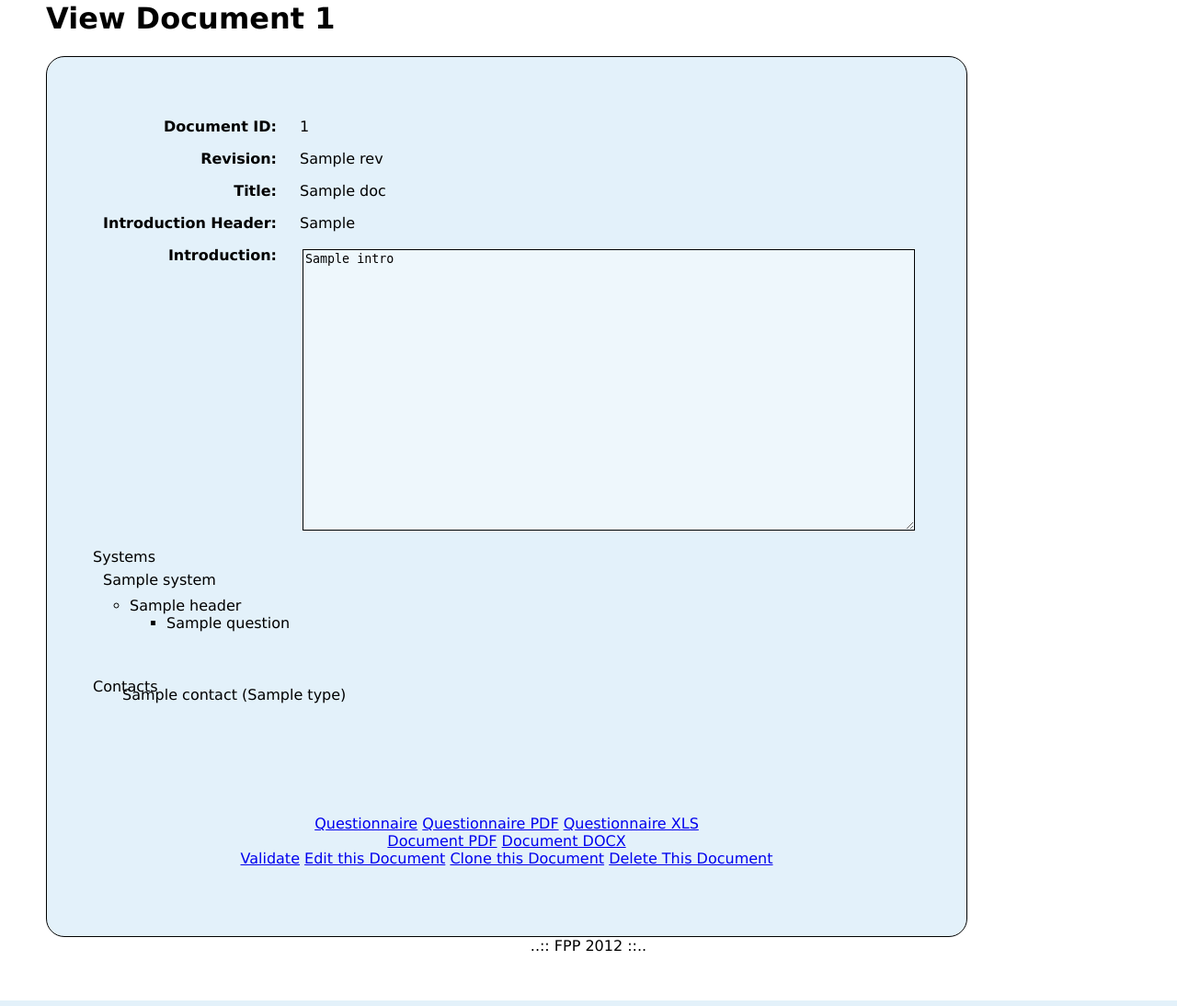
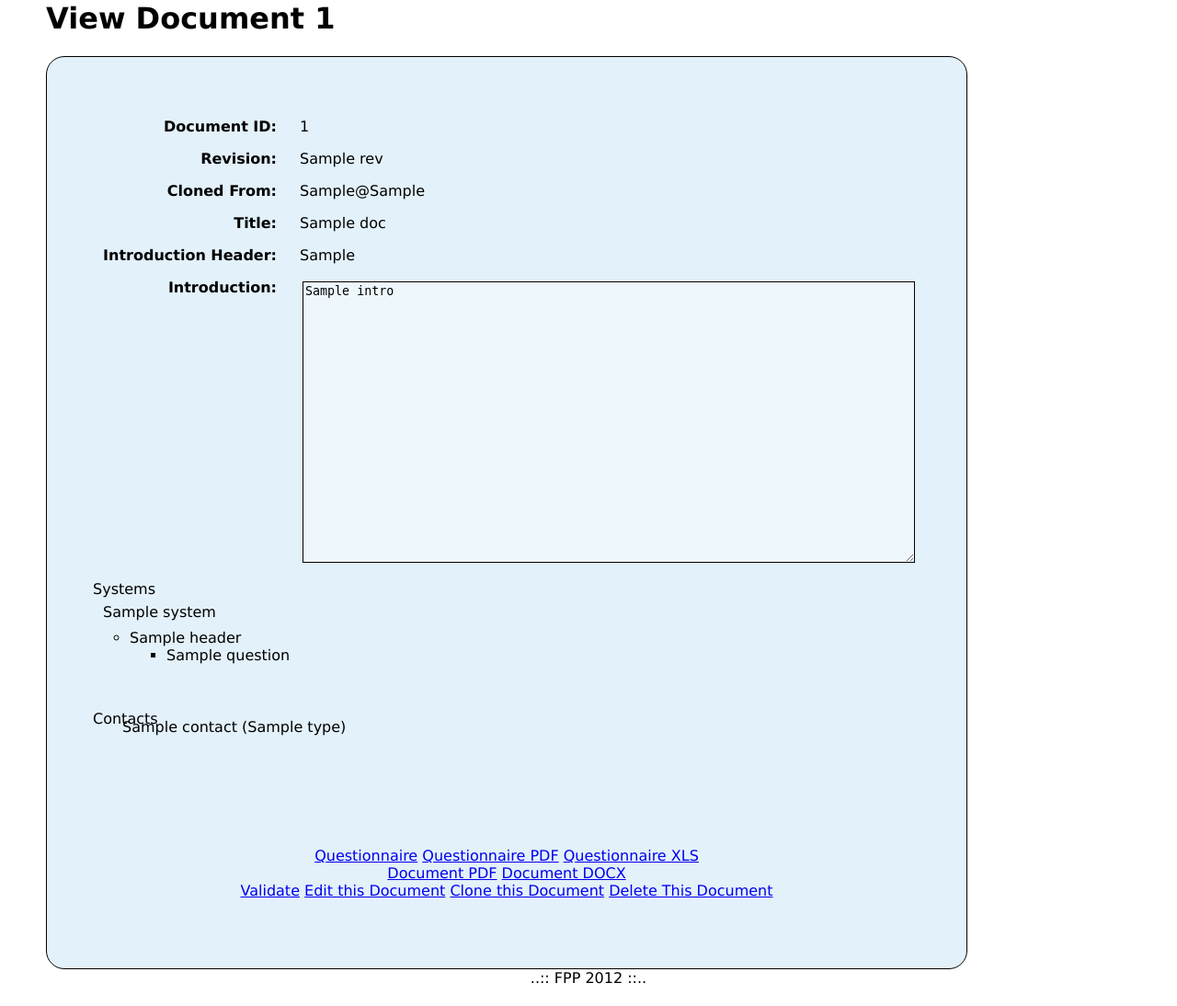
Before and after one commit to elisiano/cern-tender, a Django app: template templates/documents/view.html in a window 1280 px wide; the page is wider, and only the part inside the window is pictured. Shown: the part 170-1264 px from the top of that part at 92% size. Run offline with Django 3.2, Linux system fonts and the light colour scheme; the template is opened without the code that fills it: most values are stand-ins (such as "Sample title", 1, 10 or a date in 2020); parts of the project's set-up code (start-up, migrations or seed data) failed here and were passed over; some libraries are stand-ins or nearby versions.

Commit message:
Added cloned_from and cloned_from_rev as properties (only present if a document is cloned)

```diff
--- a/documents/views.py
+++ b/documents/views.py
@@ -42,6 +42,8 @@ def clone(request, doc_id):
     if form.is_valid():
         doc = db.get(doc_id)
         doc['_id'] = form.cleaned_data['_id']
+        doc['cloned_from'] = doc_id
+        doc['cloned_from_rev'] = doc['_rev']
         del doc['_rev']
         result = db.save_doc(doc)
         if result['ok']:
--- a/templates/documents/view.html
+++ b/templates/documents/view.html
@@ -12,6 +12,9 @@
     <div id="document">
         <p class="ui-widget"><span class="ui-widget-header document label">Document ID:</span><span id="id" class="ui-widget-content ui-state-default ui-corner-all document value">{{doc.id}}</span></p>
         <p class="ui-widget"><span class="ui-widget-header document label">Revision:</span><span id="rev" class="ui-widget-content ui-state-default ui-corner-all document value">{{doc.rev}}</span></p>
+        {% if doc.cloned_from %}
+        <p class="ui-widget"><span class="ui-widget-header document label">Cloned From:</span><span id="rev" class="ui-widget-content ui-state-default ui-corner-all document value">{{doc.cloned_from}}@{{doc.cloned_from_rev}}</span></p>
+        {% endif %}
         <p class="ui-widget"><span class="ui-widget-header document label">Title:</span><span id="rev" class="ui-widget-content ui-state-default ui-corner-all document value">{{doc.title}}</span></p>
         <p class="ui-widget"><span class="ui-widget-header document label">Introduction Header:</span><span id="rev" class="ui-widget-content ui-state-default ui-corner-all document value">{{doc.intro_header}}</span></p>
         <p class="ui-widget"><span class="ui-widget-header document label">Introduction:</span><textarea readonly id="intro" class="ui-widget-content ui-state-default ui-corner-all document value">{{doc.intro}}</textarea></p>
```
